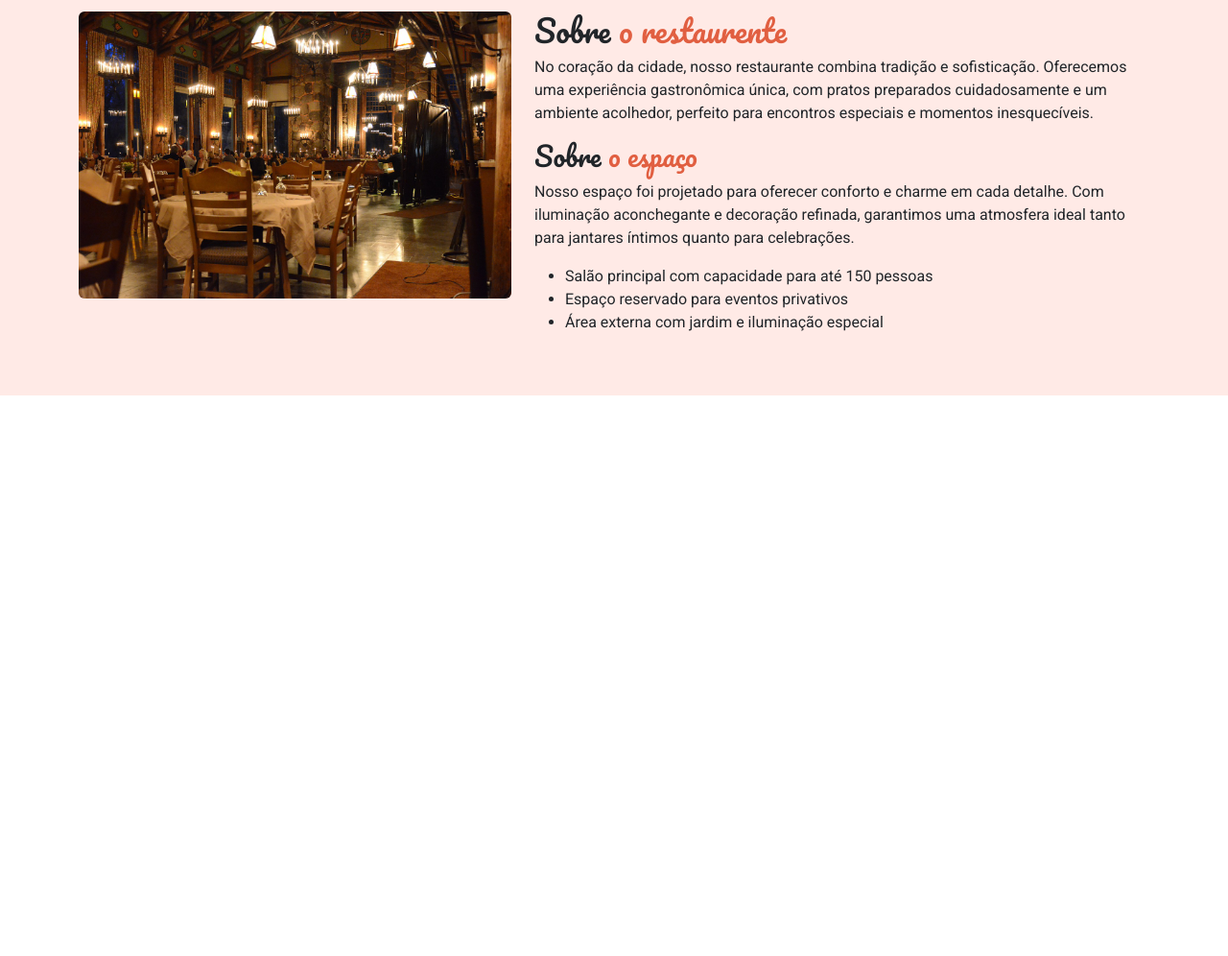
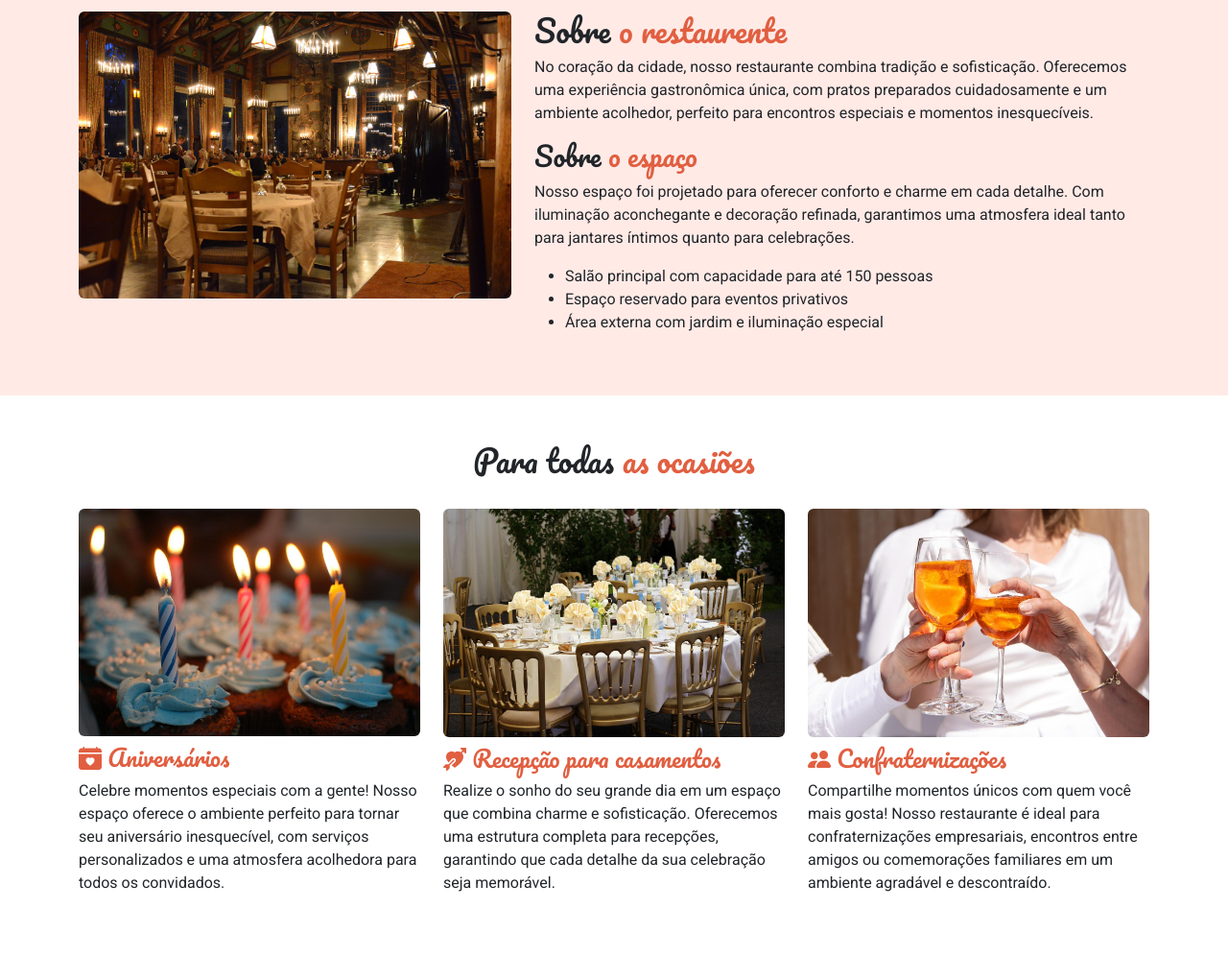
Before and after one commit to o-matheus/projeto_3_front_ebac, a plain HTML site: page index.html in a window 1280 px wide. Shown: the part 884-1880 px from the top of the page at 96% size. Before the commit the page ends 1296 px from the top, so only its background shows below. Drawn offline with nearby package versions, Linux system fonts and the light colour scheme.

Commit message:
Atualiza README.md com informações sobre a seção "Eventos"; ajusta index.html para incluir a nova seção e melhora a estilização com CSS.

```diff
--- a/index.html
+++ b/index.html
@@ -68,10 +68,12 @@
                         <img src="src/images/slides/slide3.png" alt="Mesa com comida">
                     </div>
                 </div>
-                <button class="carousel-control-prev" type="button" data-bs-target="#carousel-sobre" data-bs-slide="prev">
+                <button class="carousel-control-prev" type="button" data-bs-target="#carousel-sobre"
+                    data-bs-slide="prev">
                     <span class="carousel-control-prev-icon"></span>
                 </button>
-                <button class="carousel-control-next" type="button" data-bs-target="#carousel-sobre" data-bs-slide="next">
+                <button class="carousel-control-next" type="button" data-bs-target="#carousel-sobre"
+                    data-bs-slide="next">
                     <span class="carousel-control-next-icon"></span>
                 </button>
                 <div class="carousel-indicators">
@@ -84,19 +86,67 @@
                 <div class="container">
                     <div class="row">
                         <div class="col-md-5">
-                            <img src="src/images/restaurante.jpg" class="d-block w-100 rounded" alt="Espaço interno restaurante">
+                            <img src="src/images/restaurante.jpg" class="d-block w-100 rounded"
+                                alt="Espaço interno restaurante">
                         </div>
                         <div class="col-md-7">
-                            <h2 class="section-title">Sobre  <span>o restaurente</span></h2>
-                            <p>No coração da cidade, nosso restaurante combina tradição e sofisticação. Oferecemos uma experiência gastronômica única, com pratos preparados cuidadosamente e um ambiente acolhedor, perfeito para encontros especiais e momentos inesquecíveis.</p>
-                            <h3 class="section-title">Sobre <span>o espaço</span></h3>
-                            <p>Nosso espaço foi projetado para oferecer conforto e charme em cada detalhe. Com iluminação aconchegante e decoração refinada, garantimos uma atmosfera ideal tanto para jantares íntimos quanto para celebrações.</p>
+                            <h2 class="section-title">Sobre <span class="text-colored">o restaurente</span></h2>
+                            <p>No coração da cidade, nosso restaurante combina tradição e sofisticação. Oferecemos uma
+                                experiência gastronômica única, com pratos preparados cuidadosamente e um ambiente
+                                acolhedor, perfeito para encontros especiais e momentos inesquecíveis.</p>
+                            <h3 class="section-title">Sobre <span class="text-colored">o espaço</span></h3>
+                            <p>Nosso espaço foi projetado para oferecer conforto e charme em cada detalhe. Com
+                                iluminação aconchegante e decoração refinada, garantimos uma atmosfera ideal tanto para
+                                jantares íntimos quanto para celebrações.</p>
                             <ul>
                                 <li>Salão principal com capacidade para até 150 pessoas</li>
                                 <li>Espaço reservado para eventos privativos</li>
                                 <li>Área externa com jardim e iluminação especial</li>
                             </ul>
                         </div>
+                    </div>
+                </div>
+            </div>
+        </section>
+        <section id="eventos" class="pt-5 pb-5">
+            <div class="container">
+                <div class="row">
+                    <h2 class="section-title text-center">Para todas <span class="text-colored">as ocasiões</span></h2>
+                </div>
+                <div class="row mt-4">
+                    <div class="col-md-4">
+                        <img src="src/images/eventos/aniversario.jpg" alt="" class="d-block w-100 rounded mb-2">
+                        <h3 class="section-title text-colored fs-4">
+                            <i class="bi bi-calendar-heart-fill"></i>
+                            Aniversários
+                        </h3>
+                        <p>
+                            Celebre momentos especiais com a gente! Nosso espaço oferece o ambiente perfeito para tornar
+                            seu aniversário inesquecível, com serviços personalizados e uma atmosfera acolhedora para
+                            todos os convidados.
+                        </p>
+                    </div>
+                    <div class="col-md-4">
+                        <img src="src/images/eventos/casamento.jpg" alt="" class="d-block w-100 rounded mb-2">
+                        <h3 class="section-title text-colored fs-4">
+                            <i class="bi bi-arrow-through-heart-fill"></i>
+                            Recepção para casamentos
+                        </h3>
+                        <p>
+                            Realize o sonho do seu grande dia em um espaço que combina charme e sofisticação. Oferecemos
+                            uma estrutura completa para recepções, garantindo que cada detalhe da sua celebração seja
+                            memorável.
+                        </p>
+                    </div>
+                    <div class="col-md-4">
+                        <img src="src/images/eventos/confraternizacoes.jpg" alt="" class="d-block w-100 rounded mb-2">
+                        <h3 class="section-title text-colored fs-4">
+                            <i class="bi bi-people-fill"></i>
+                            Confraternizações
+                        </h3>
+                        <p>
+                            Compartilhe momentos únicos com quem você mais gosta! Nosso restaurante é ideal para confraternizações empresariais, encontros entre amigos ou comemorações familiares em um ambiente agradável e descontraído.
+                        </p>
                     </div>
                 </div>
             </div>
--- a/main.css
+++ b/main.css
@@ -28,6 +28,6 @@ body {
     background-color: #ffeae6;
 }
 
-.section-title span {
+.text-colored {
     color: #e15f41;
 }
```
Also changed, not shown: 1 other file.
